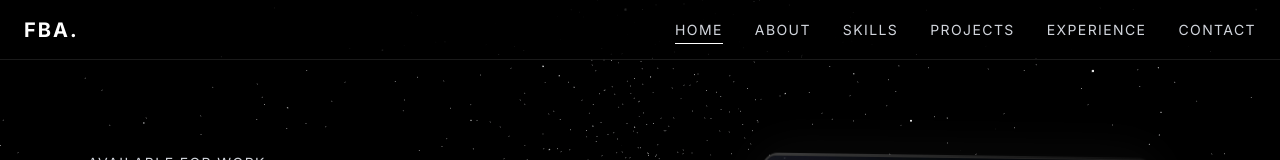
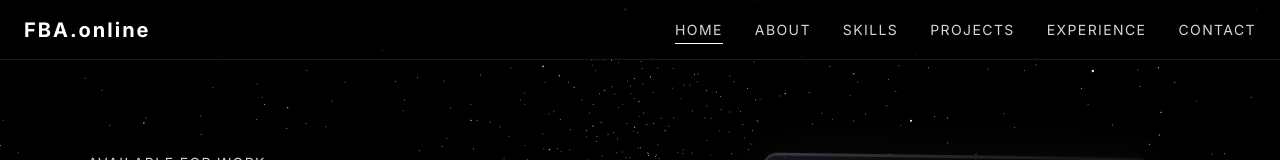
Before and after one commit to fahadansari2004/My-Portfolio, a Next.js app: page / in a window 1280 px wide. Shown: the top 160 px of the page. Built offline with nearby package versions, Linux system fonts and the light colour scheme.

Commit message:
Update navbar logo text

```diff
--- a/src/components/Navbar.tsx
+++ b/src/components/Navbar.tsx
@@ -33,7 +33,7 @@ export default function Navbar() {
       <div className="absolute inset-0 bg-black/20 backdrop-blur-md border-b border-white/10" />
 
       <div className="relative z-10 text-xl font-bold tracking-widest text-white cursor-pointer" data-hover>
-        FBA.
+        FBA.online
       </div>
 
       <div className="relative z-10 hidden md:flex items-center gap-8">
```
